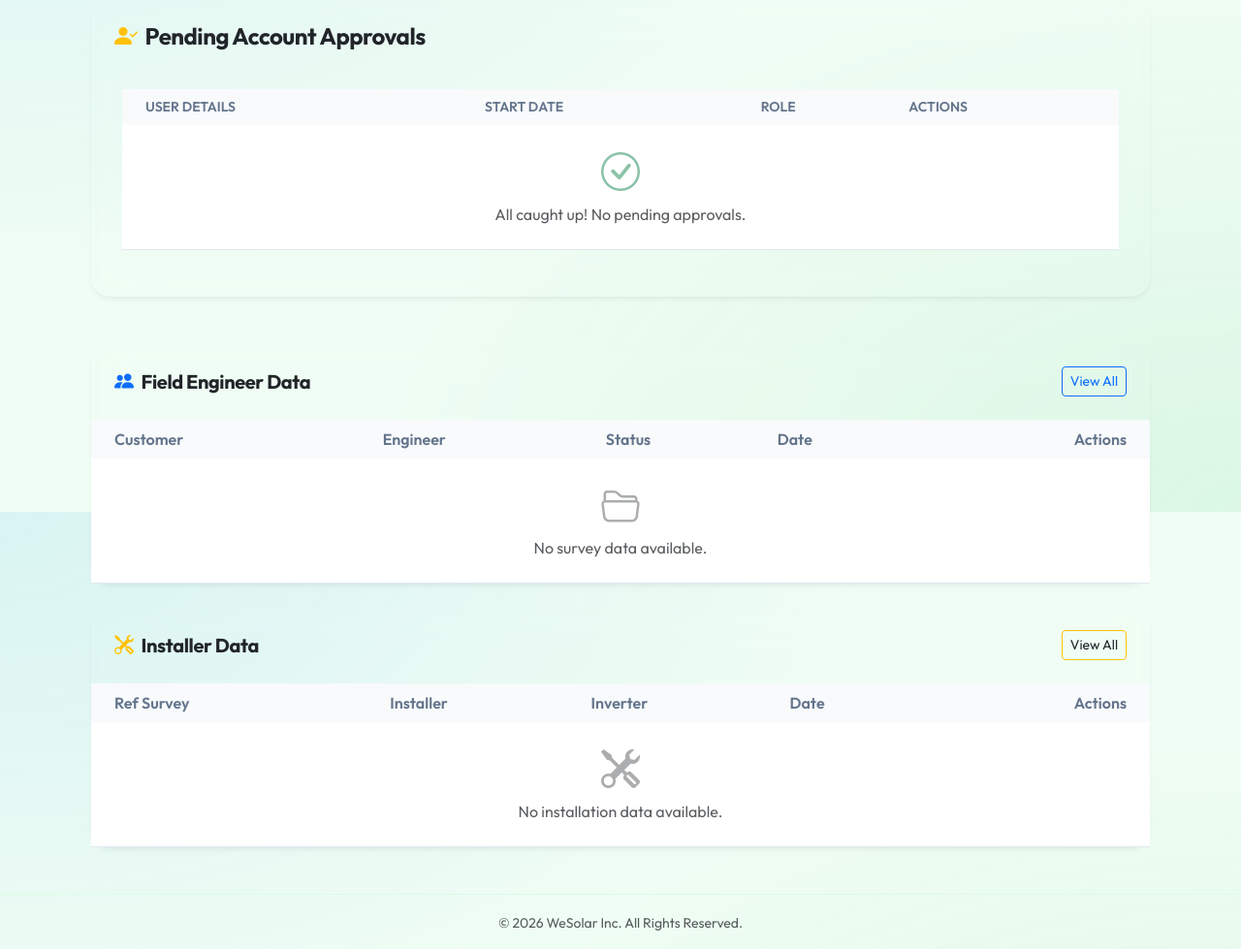
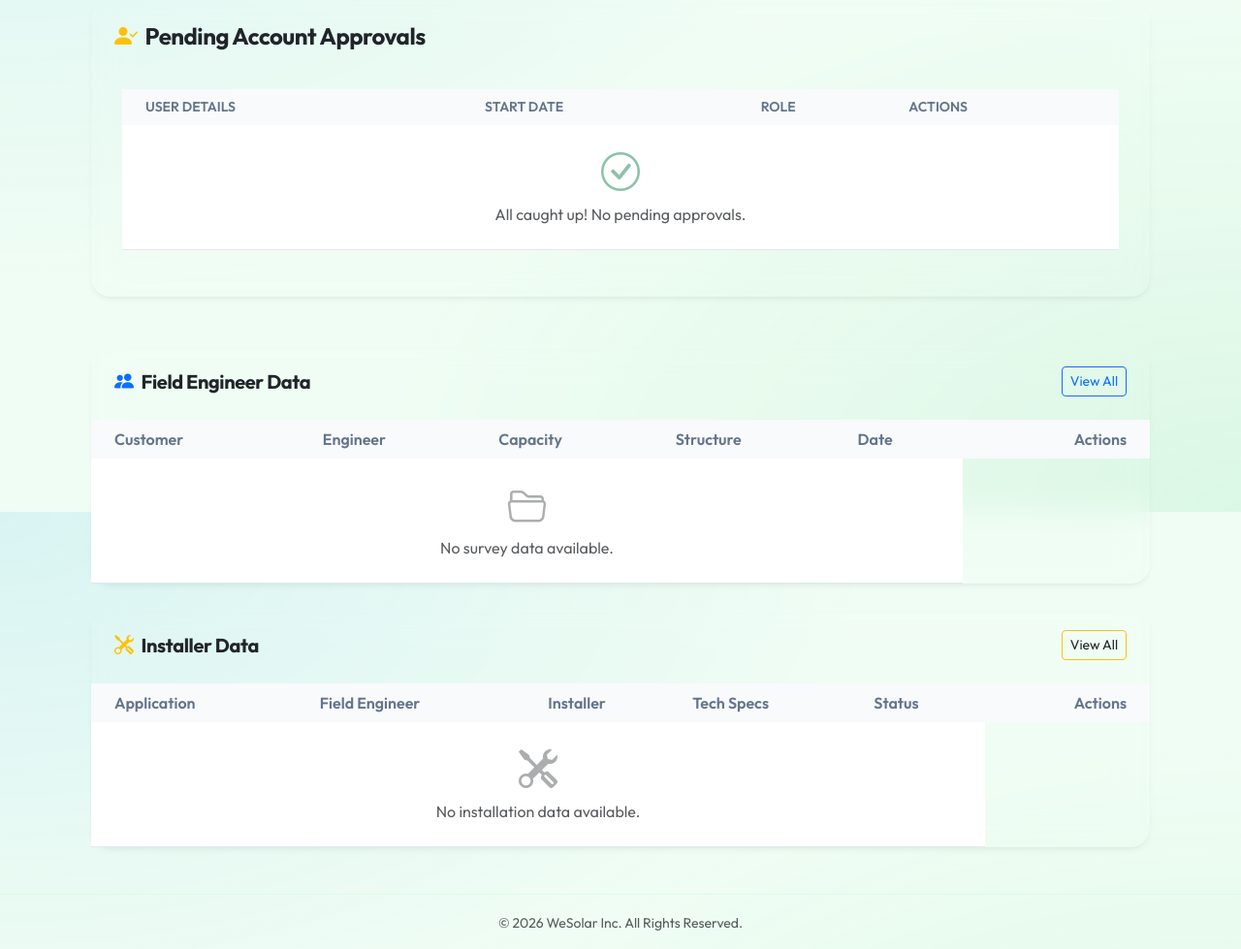
Before and after one commit to phanindrauddagiri05-ops/wesolar, a Django app: page /admin-dashboard/ in a window 1280 px wide. Shown: the part 272-1251 px from the top of the page at 97% size. Run offline with Django 5.2, Linux system fonts and the light colour scheme; the visitor is signed in with stand-in values (Sample User, id 1); data comes from the database, SQL or seed files in the repository; data that the repository does not hold is empty.

Commit message:
updated the errors

```diff
--- a/templates/solar/admin_dashboard.html
+++ b/templates/solar/admin_dashboard.html
@@ -120,7 +120,8 @@
                         <tr>
                             <th class="ps-4 border-0">Customer</th>
                             <th class="border-0">Engineer</th>
-                            <th class="border-0">Status</th>
+                            <th class="border-0">Capacity</th>
+                            <th class="border-0">Structure</th>
                             <th class="border-0">Date</th>
                             <th class="border-0 text-end pe-4">Actions</th>
                         </tr>
@@ -131,13 +132,8 @@
                             <td class="ps-4 fw-bold text-dark" data-label="Customer">{{ item.customer_name }}</td>
                             <td class="text-secondary small" data-label="Engineer">{{ item.created_by.get_full_name }}
                             </td>
-                            <td data-label="Status">
-                                {% if item.workflow_status == 'Completed' %}
-                                <span class="badge bg-success-subtle text-success">Completed</span>
-                                {% else %}
-                                <span class="badge bg-warning-subtle text-warning">Pending</span>
-                                {% endif %}
-                            </td>
+                            <td class="text-dark small" data-label="Capacity">{{ item.feasibility_kw }} KW</td>
+                            <td class="text-dark small" data-label="Structure">{{ item.structure_type }} / {{item.roof_type }}</td>
                             <td class="text-muted small" data-label="Date">
                                 <div>{{ item.created_at|date:"M d, Y" }}</div>
                             </td>
@@ -186,23 +182,33 @@
                 <table class="table table-hover align-middle mb-0">
                     <thead class="bg-light sticky-top">
                         <tr>
-                            <th class="ps-4 border-0">Ref Survey</th>
+                            <th class="ps-4 border-0">Application</th>
+                            <th class="border-0">Field Engineer</th>
                             <th class="border-0">Installer</th>
-                            <th class="border-0">Inverter</th>
-                            <th class="border-0">Date</th>
+                            <th class="border-0">Tech Specs</th>
+                            <th class="border-0">Status</th>
                             <th class="border-0 text-end pe-4">Actions</th>
                         </tr>
                     </thead>
                     <tbody>
                         {% for item in installer_data %}
                         <tr>
-                            <td class="ps-4 fw-bold text-dark" data-label="Ref Survey">{{ item.survey.customer_name }}
+                            <td class="ps-4" data-label="Application">
+                                <div class="fw-bold text-dark">{{ item.survey.customer_name }}</div>
+                                <div class="small text-muted">SC: {{ item.survey.sc_no }}</div>
                             </td>
-                            <td class="text-secondary small" data-label="Installer">{{ item.updated_by.get_full_name }}
+                            <td class="text-secondary small" data-label="Field Engineer">
+                                {{ item.survey.created_by.get_full_name|default:"Unknown" }}
                             </td>
-                            <td class="text-dark small" data-label="Inverter">{{ item.inverter_make }}</td>
-                            <td class="text-muted small" data-label="Date">
-                                <div>{{ item.timestamp|date:"M d, Y" }}</div>
+                            <td class="text-secondary small" data-label="Installer">
+                                {{ item.updated_by.get_full_name|default:"Unknown" }}
+                            </td>
+                            <td class="small" data-label="Tech Specs">
+                                <div class="text-dark">{{ item.survey.feasibility_kw }} KW</div>
+                                <div class="text-muted">{{ item.inverter_make }}</div>
+                            </td>
+                            <td data-label="Status">
+                                <span class="badge bg-success-subtle text-success">Completed</span>
                             </td>
                             <td class="text-end pe-4" data-label="Actions">
                                 <a href="{% url 'site_detail_installer_view' item.survey.pk %}"
--- a/templates/solar/fe_dashboard.html
+++ b/templates/solar/fe_dashboard.html
@@ -35,8 +35,7 @@
                             </td>
                             <td class="text-muted small" data-label="Applied On">
                                 <div>{{ item.created_at|date:"M d, Y" }}</div>
-                                <div class="text-secondary" style="font-size: 0.85em;">{{ item.created_at|date:"H:i:s"
-                                    }}</div>
+                                <div class="text-secondary" style="font-size: 0.85em;">{{ item.created_at|date:"H:i:s" }}</div>
                             </td>
                             <td class="text-center" data-label="Action">
                                 <a href="{% url 'site_detail' item.id %}" class="btn btn-sm btn-outline-primary">
```
Also changed, not shown: templates/solar/site_detail.html (+5 -3 lines).
